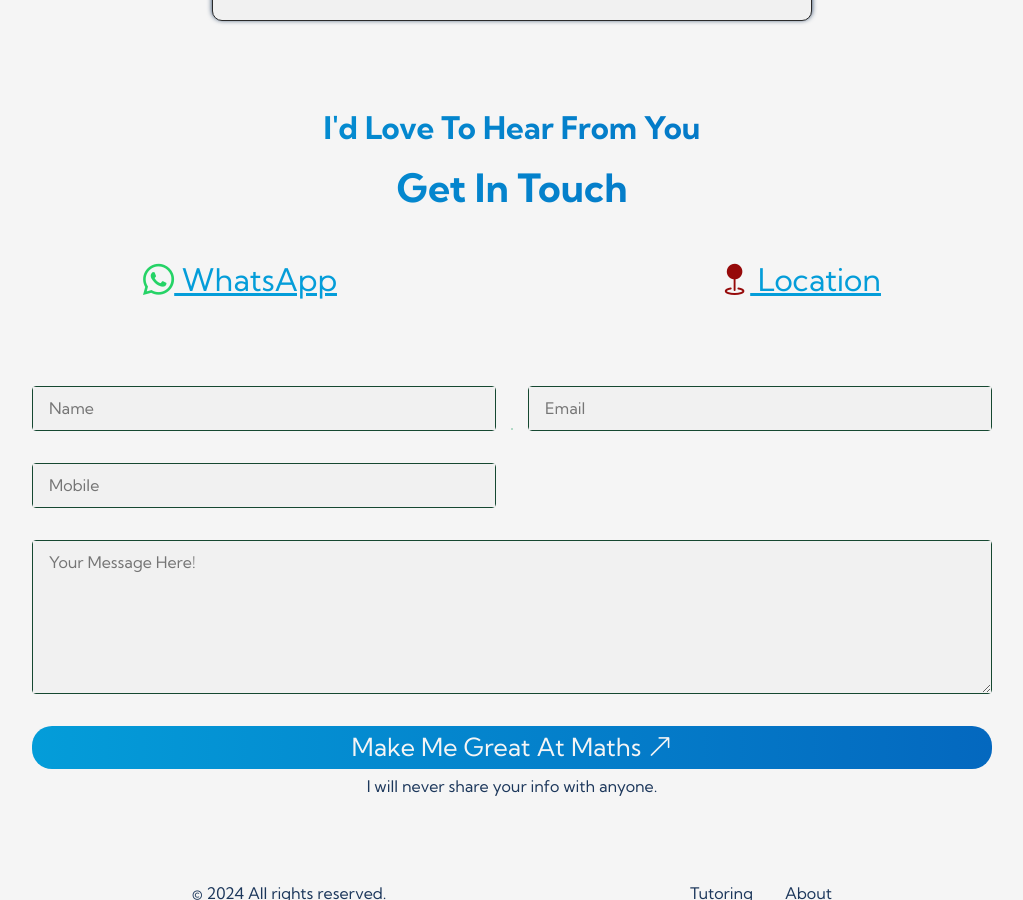
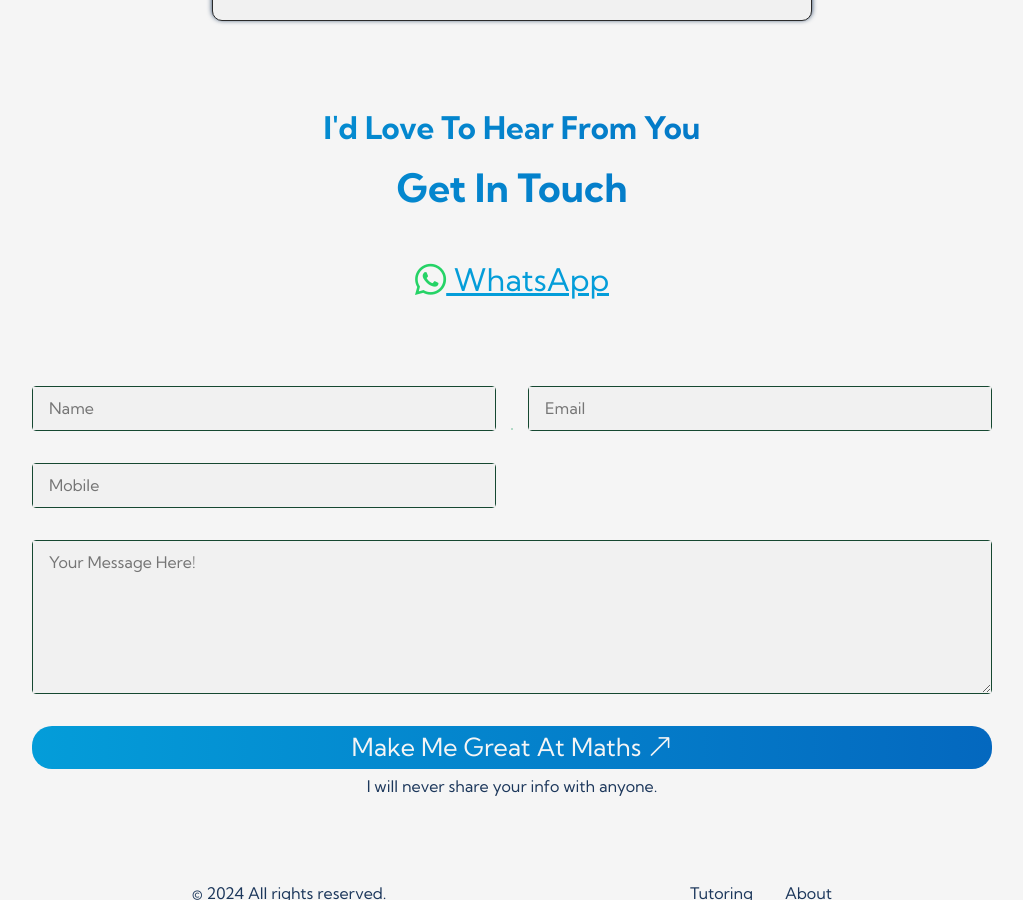
Before and after one commit to GG1982/Jekyll-ggmaths, a Jekyll site: the page built from pages/index.html, in a window 1280 px wide and 900 px high, scrolled down 4521 px. Shown: the whole window, without its empty margins (128-1151 px from the left). Built offline with Jekyll 4.4.1, drawn with Linux system fonts in a browser that asks for light colours.

Commit message:
remove loaction from form

```diff
--- a/_includes/form.html
+++ b/_includes/form.html
@@ -6,8 +6,8 @@
     <a href="https://wa.me/447956519802?text=Hi%20Giuliano!%20" target="_blank"
     rel="noreferrer noopener"><i class="bi bi-whatsapp" style="color: #25d366;"></i> WhatsApp</a>
 
-    <a href="https://www.google.co.uk/maps/dir//GG+Maths+-+Private+Maths+Tutor,+45+Exeter+Rd,+London+N14+5JT/@51.6350783,-0.1431521,17z/data=!4m9!4m8!1m0!1m5!1m1!1s0x48761923e87f01e1:0xb59e62c483b997c!2m2!1d-0.1409634!2d51.6350783!3e0"
-    target="_blank" rel="noreferrer noopener"><i class="bi bi-geo-fill" style="color: #960A0A;"></i> Location</a>
+    <!-- <a href="https://www.google.co.uk/maps/dir//GG+Maths+-+Private+Maths+Tutor,+45+Exeter+Rd,+London+N14+5JT/@51.6350783,-0.1431521,17z/data=!4m9!4m8!1m0!1m5!1m1!1s0x48761923e87f01e1:0xb59e62c483b997c!2m2!1d-0.1409634!2d51.6350783!3e0"
+    target="_blank" rel="noreferrer noopener"><i class="bi bi-geo-fill" style="color: #960A0A;"></i> Location</a> -->
 </div>
 
 <form class="form-container" action="https://formsubmit.co/e0752bbc7e692b41b24440f222355e73" method="POST">
```
Also changed, not shown: 1 other file.
